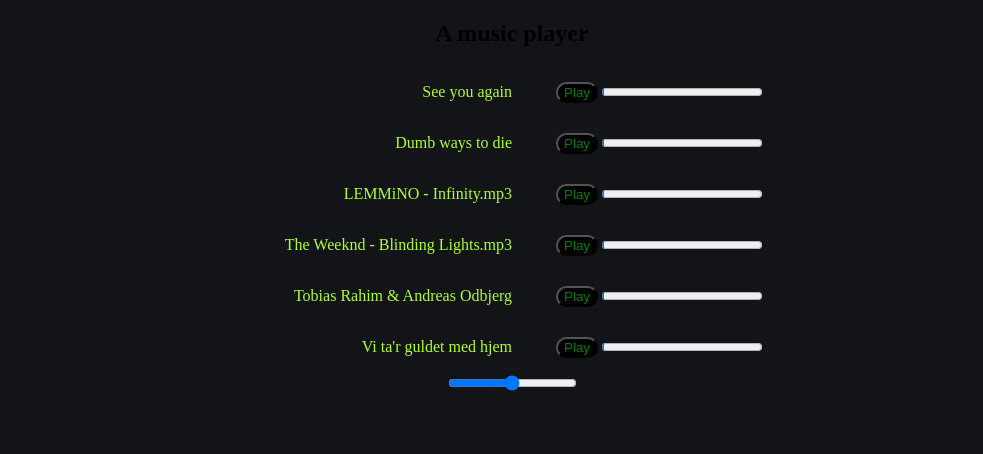
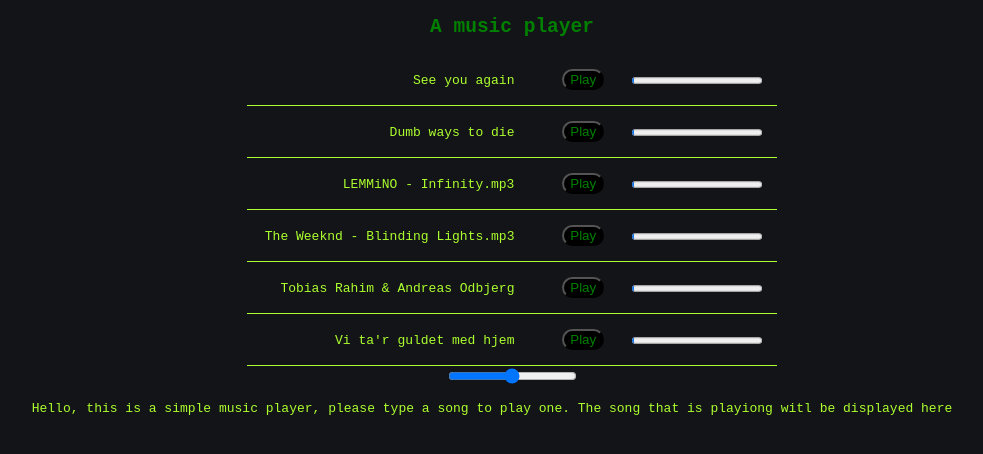
Before and after one commit to Mario0703/A-music-player, a plain HTML site: page index.html in a window 1280 px wide. Shown: the whole page, without its empty margins (128-1111 px from the left). Drawn offline with Linux system fonts and the light colour scheme.

Commit message:
Added some CSS changes

```diff
--- a/index.html
+++ b/index.html
@@ -9,7 +9,7 @@
 </head>
 <body>
     <section class="content">
-        <h1 class="mainer-header">A music player</h1>
+        <h1 class="main-header">A music player</h1>
 
         <div class="song">
             <audio id = "player">
@@ -70,6 +70,7 @@
             <input type="range" min="0" max="1" step="0.01" class="slider" id="myRange"/>
         </div>
         <script src="/script.js"></script>
+        <p class="decreption">Hello, this is a simple music player, please type a song to play one. The song that is playiong witl be displayed here</p>
     </section>
 </body>
 </html>
--- a/script.js
+++ b/script.js
@@ -66,10 +66,12 @@
                 })
 
             paused = false
-            console.log(paused)
+            this.playbtn.innerHTML = "||"
+            console.log(this.file.title)
             }
 
             else{
+                this.playbtn.innerHTML = "▶"
                 this.progressBAR.value = 0;
                 paused = true
                 this.file.pause();
--- a/style.css
+++ b/style.css
@@ -4,11 +4,22 @@
 
 }
 
+.content{
+    font-family: 'Courier New', Courier, monospace;
+    font-size: 13px;
+}
+
+.main-header{
+    color: green
+}
+
+
 .btn{
     border-radius: 40px;
     cursor: pointer;
     background-color: black;
     color: green;
+    margin-right: 20px;
 }
 
 .decreption{
@@ -17,6 +28,7 @@
 }
 
 .song{
+    border-bottom: 1px solid greenyellow;
     margin: auto;
     text-align: right;
     padding: 15px;
```
